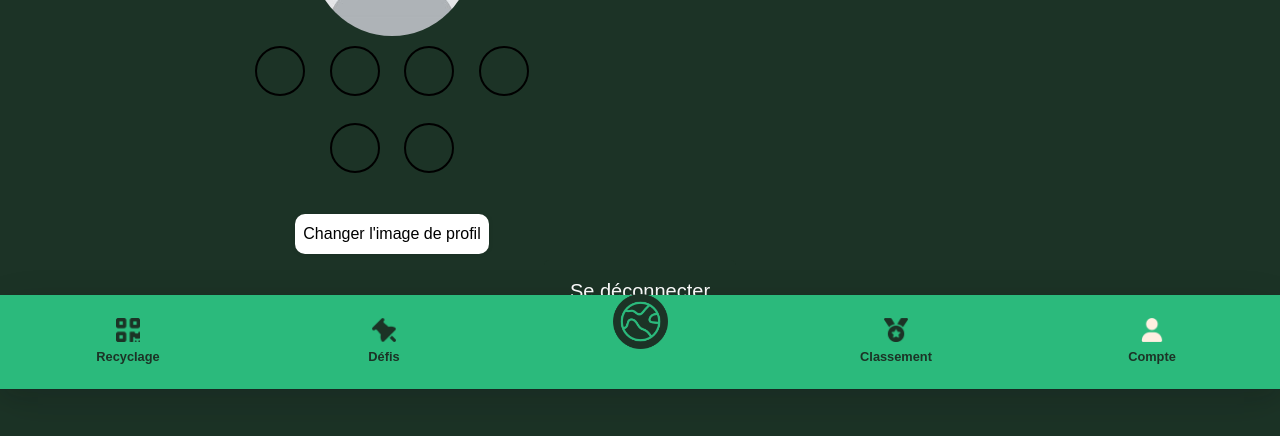
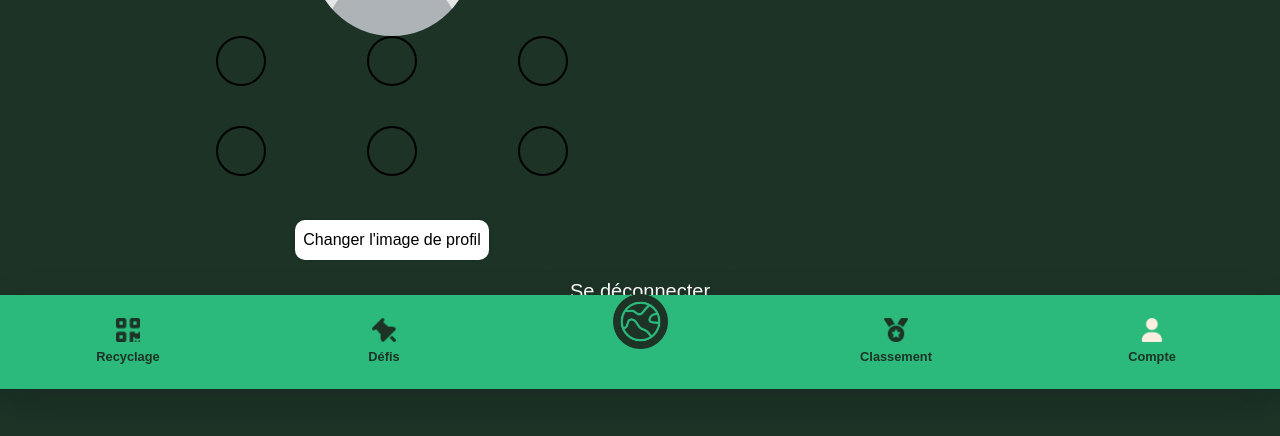
Before and after one commit to DonovanViger/Earthly, a PHP site: page /earthly/pages/compte.php in a window 1280 px wide. Shown: the part 411-847 px from the top of the page. Run offline with PHP 8.4, Linux system fonts and the light colour scheme; the visitor is signed in with stand-in values (Sample User, id 1); data that the repository does not hold is empty; some web fonts are replaced.

Commit message:
ajustement style.css pour badge.

```diff
--- a/pages/compte.php
+++ b/pages/compte.php
@@ -112,27 +112,6 @@
                 <div class="badgeSlot" id="badgeSlot6" onclick="openBadgePopup(6)"></div>
             </div>
 
-            <!-- Popup de sélection de badge -->
-            <div id="badgePopup" class="popup">
-                <div class="popup-content">
-                    <span class="close" onclick="closeBadgePopup()">&times;</span>
-                    <?php $requete_succes_utilisateur = $db->prepare("SELECT s.ID_succes, s.pds FROM succes s INNER JOIN utilisateursucces us ON s.ID_succes = us.ID_Succes WHERE us.ID_Utilisateur = :id_utilisateur AND dateObtention = 00-00-0000");
-                    $requete_succes_utilisateur->bindParam(':id_utilisateur', $id_utilisateur);
-                    $requete_succes_utilisateur->execute();
-
-                    // Récupérer les résultats de la requête
-                    $succes_utilisateur = $requete_succes_utilisateur->fetchAll(PDO::FETCH_ASSOC);
-
-                    // Afficher les succès de l'utilisateur
-                    foreach ($succes_utilisateur as $succes) {
-                        echo "<img src='" . $succes['pds'] . "' alt='" . $succes['nom'] . "'>";
-                    }
-                    ?>
-                    <div id="badgeOptions">
-                        <!-- Les options de badges seront chargées ici via JavaScript -->
-                    </div>
-                </div>
-            </div>
             <form id="imageForm" action="../form/changer_image.php" method="post" enctype="multipart/form-data">
                 <label for="nouvelle_image" class="custom-file-upload">
                     <input id="nouvelle_image" type="file" name="nouvelle_image" accept="image/*" onchange="submitForm()" required>
--- a/pages/style.css
+++ b/pages/style.css
@@ -464,11 +464,7 @@ body {
 
 .popup-content {
     background-color: #fefefe; /* Couleur de fond du popup */
-    margin: 20% auto; /* Centre le popup verticalement et horizontalement */
-    padding: 20px;
-    border: 1px solid #888;
-    width: 80%;
-    max-width: 600px; /* Largeur maximale du popup */
+    width: 100%;
 }
 
 .close {
@@ -485,16 +481,37 @@ body {
     cursor: pointer;
 }
 
-/* Style pour les badges */
+#badgeContainer {
+    display: grid;
+    grid-template-columns: repeat(2, 1fr); /* Deux colonnes */
+    grid-gap: 20px; /* Espacement entre les colonnes */
+    justify-content: center; /* Centre les éléments horizontalement */
+}
+
 .badgeSlot {
-    display: inline-block;
-    width: 50px;
-    height: 50px;
-    background-color: #00000000;
-    border: 2px solid #000000;
-    border-radius: 50%;
-    margin: 10px;
-    cursor: pointer;
+    width: 50px; /* Largeur des éléments */
+    height: 50px; /* Hauteur des éléments */
+    background-color: transparent;
+    border: 2px solid #000; /* Bordure pour former un cercle */
+    border-radius: 50%; /* Rend les éléments circulaires */
+    display: flex;
+    align-items: center;
+    justify-content: center;
+    margin-bottom: 20px; /* Espacement en bas de chaque élément */
+}
+
+/* Style pour les trois premiers éléments */
+#badgeSlot1,
+#badgeSlot2,
+#badgeSlot3 {
+    grid-row: 1; /* Première ligne */
+}
+
+/* Style pour les trois derniers éléments */
+#badgeSlot4,
+#badgeSlot5,
+#badgeSlot6 {
+    grid-row: 2; /* Deuxième ligne */
 }
 
 #comptetitre {
```
